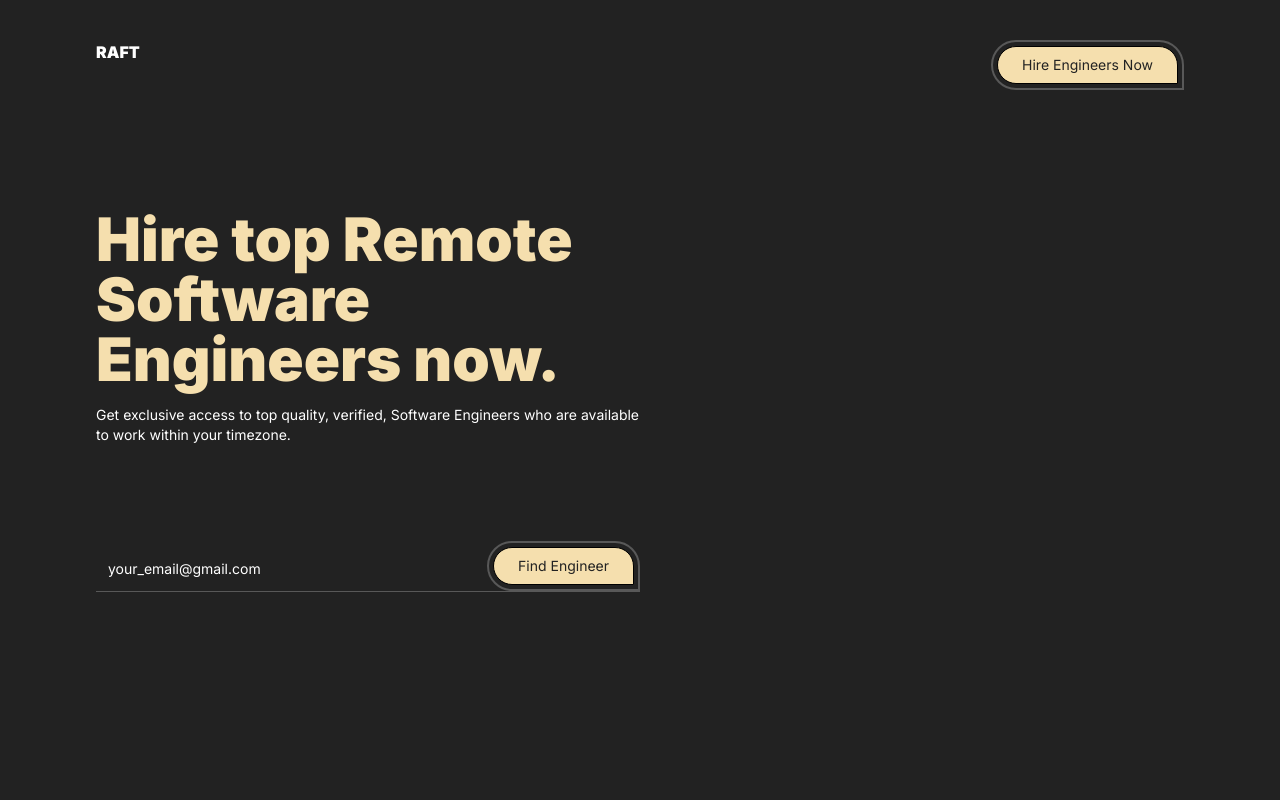
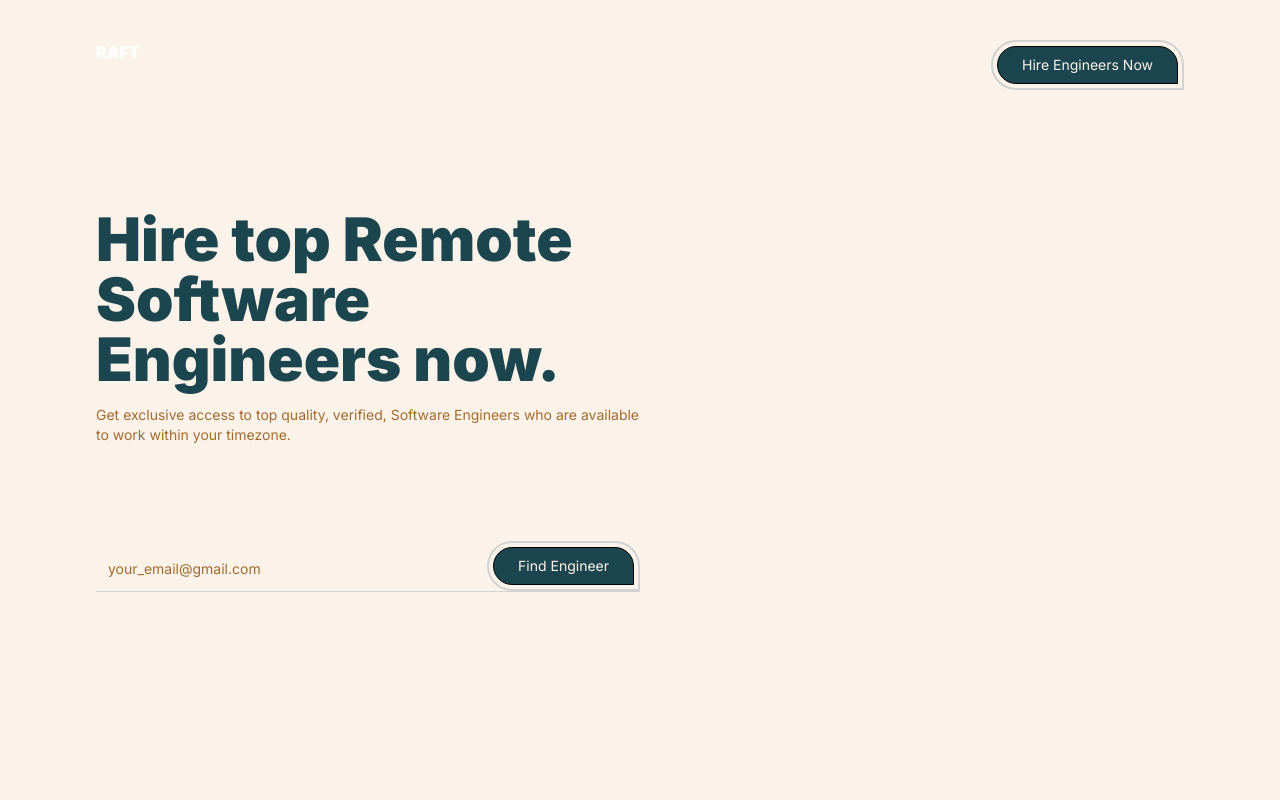
Before and after one commit to devthedud3/raft, a Next.js app: page / in a window 1280 px wide. Shown: the top 800 px of the page. Built offline with nearby package versions, Linux system fonts and the light colour scheme.

Commit message:
update globals

```diff
--- a/app/globals.css
+++ b/app/globals.css
@@ -3,13 +3,14 @@
 @tailwind utilities;
 
 :root {
-  --background: #222;
+  /* --background: #FBF3E9; */
+  --background: #FBF3E9;
 
-  --primary: #f5dfae;
+  --primary: #1C464F;
   --secondary: ;
-  --border: #585858;
+  --border: #d2d2d2;
 
-  --primary-light: #fff;
+  --primary-light: #A36A2E;
   --secondary-light: ;
 
 
@@ -22,11 +23,15 @@
     --background-end-rgb: 0, 0, 0;
   }
 }
+html{
+
+}
 
 body {
   background-color: var(--background);
   max-height: 100vh;
   height: 100%;
+
   color: var(--primary-light);
 
 }
```
